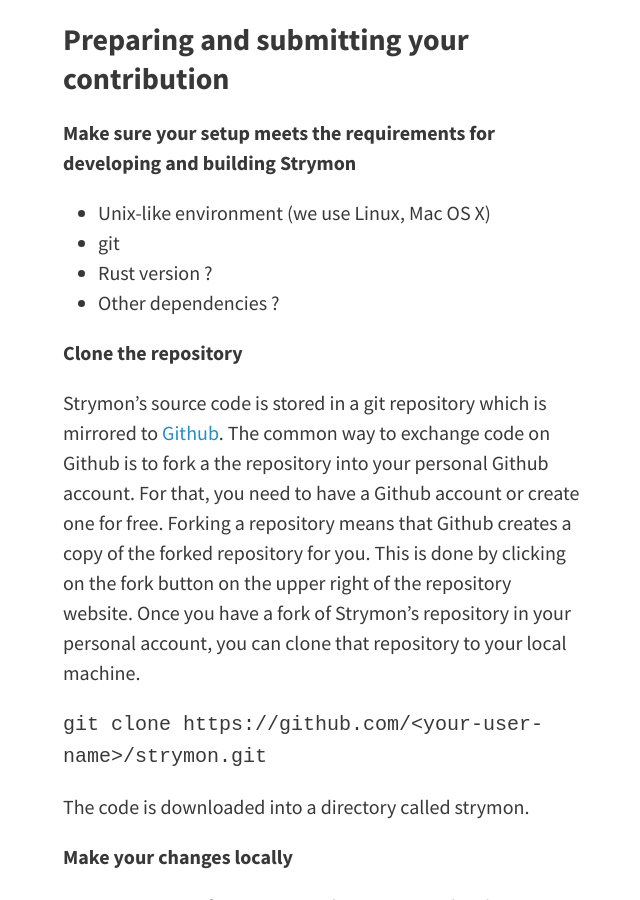
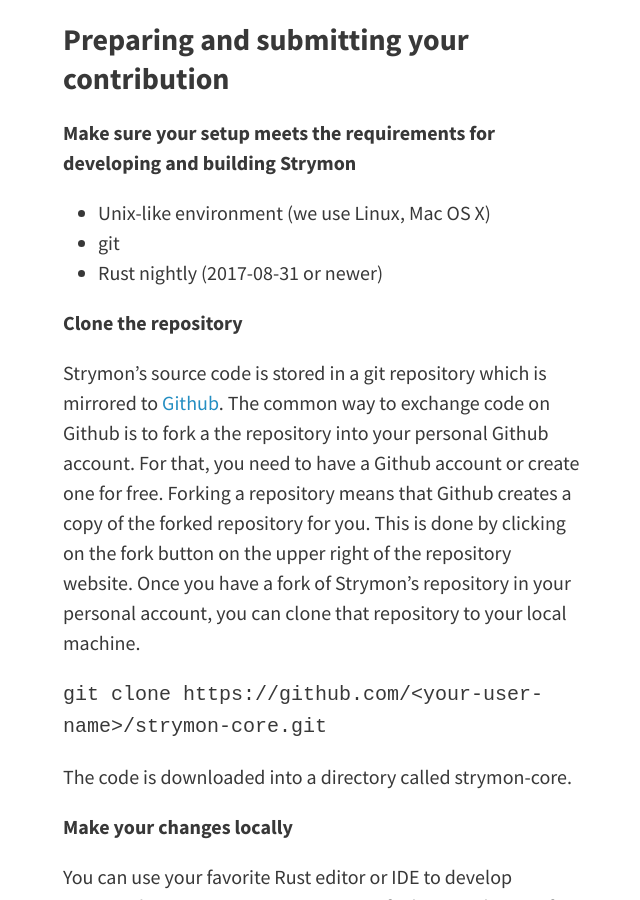
Before and after one commit to strymon-system/strymon-system.github.io, a Jekyll site: the page built from _docs/how-to-contribute.md, in a window 1280 px wide and 900 px high, scrolled down 1290 px. Shown: the whole window, without its empty margins (443-1083 px from the left). Built offline with Jekyll 4.4.1, drawn with Linux system fonts in a browser that asks for light colours; some of the changed text lies outside the part shown.

Commit message:
[docs] address PR feedback

```diff
--- a/docs/how-to-contribute.md
+++ b/_docs/how-to-contribute.md
@@ -29,16 +30,15 @@
 
 - Unix-like environment (we use Linux, Mac OS X)
 - git
-- Rust version ?
-- Other dependencies ?
+- Rust nightly (2017-08-31 or newer)
 
 **Clone the repository**
 
 Strymon’s source code is stored in a git repository which is mirrored to [Github](https://github.com/strymon-system/strymon-core). The common way to exchange code on Github is to fork a the repository into your personal Github account. For that, you need to have a Github account or create one for free. Forking a repository means that Github creates a copy of the forked repository for you. This is done by clicking on the fork button on the upper right of the repository website. Once you have a fork of Strymon's repository in your personal account, you can clone that repository to your local machine.
 
-`git clone https://github.com/<your-user-name>/strymon.git`
+`git clone https://github.com/<your-user-name>/strymon-core.git`
 
-The code is downloaded into a directory called strymon.
+The code is downloaded into a directory called strymon-core.
 
 **Make your changes locally**
 
```
Also changed, not shown: other parts of _docs/how-to-contribute.md (+4 -3 lines), _docs/index.md (+0 -1 lines).
